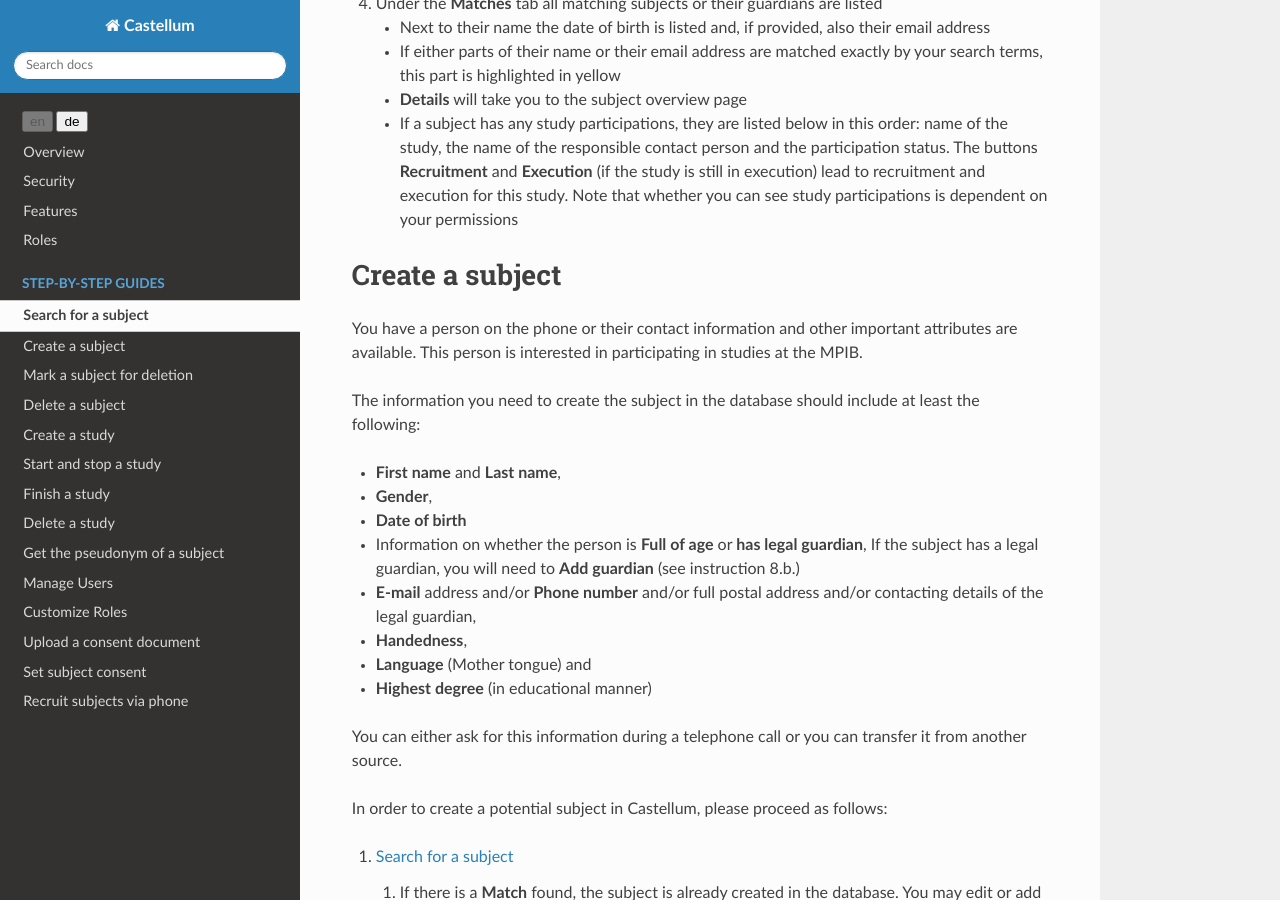
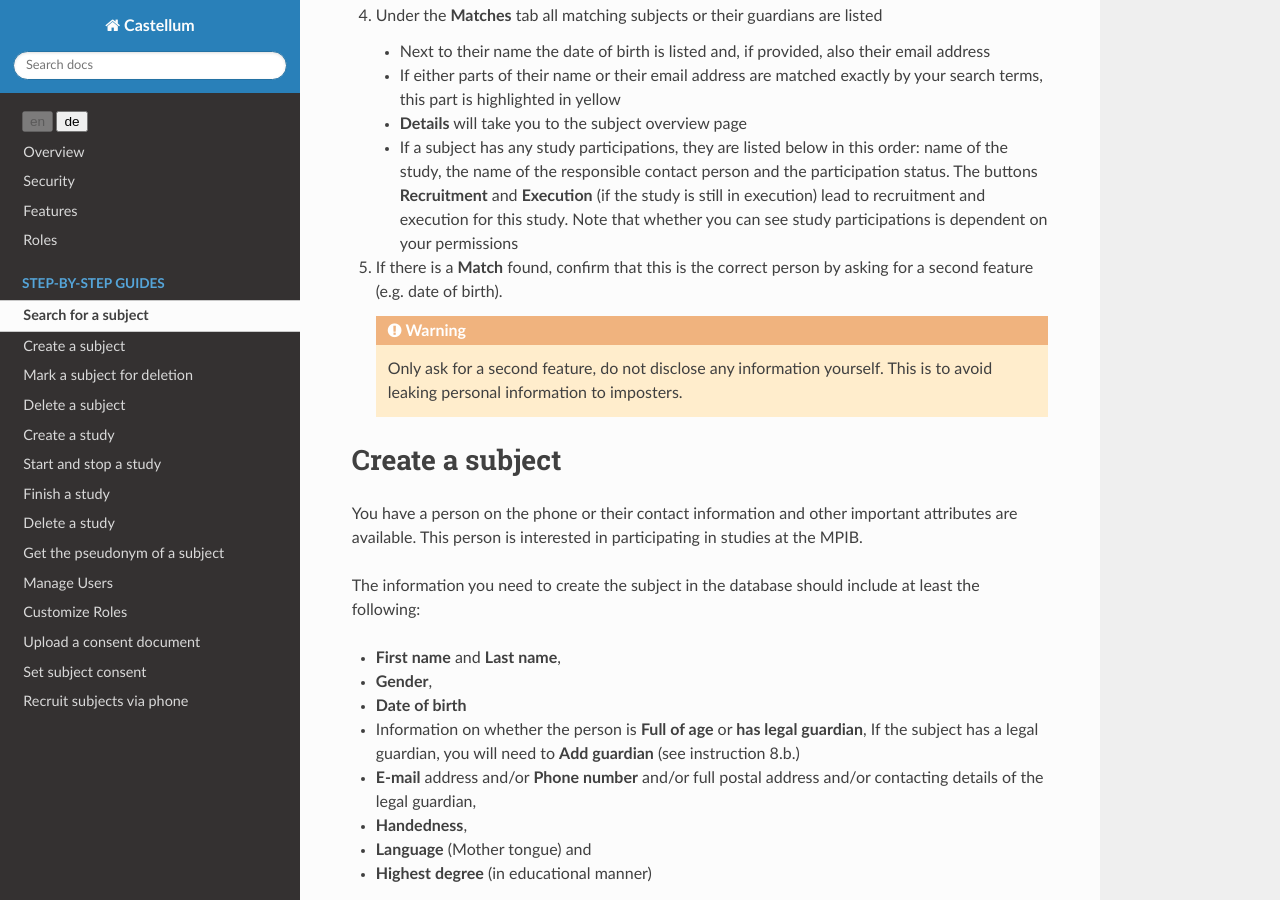
Before and after one commit to DouglasNeuroInformatics/castellum, a Sphinx documentation site: the page built from source/guides/subject-management.rst, in a window 1280 px wide and 900 px high, scrolled down 312 px. Built offline with Sphinx 7.4.7 and the Read the Docs theme 2.0.0, drawn with Linux system fonts in a browser that asks for light colours.

Commit message:
subject search: add confirmation step

```diff
--- a/source/guides/subject-management.rst
+++ b/source/guides/subject-management.rst
@@ -25,6 +25,13 @@ Search for a subject
        status. The buttons **Recruitment** and **Execution** (if the study is still in
        execution) lead to recruitment and execution for this study. Note that whether you
        can see study participations is dependent on your permissions
+
+5.  If there is a **Match** found, confirm that this is the correct person by
+    asking for a second feature (e.g. date of birth).
+
+    .. WARNING::
+        Only ask for a second feature, do not disclose any information
+        yourself. This is to avoid leaking personal information to imposters.
 
 
 .. _subject-create:
```
